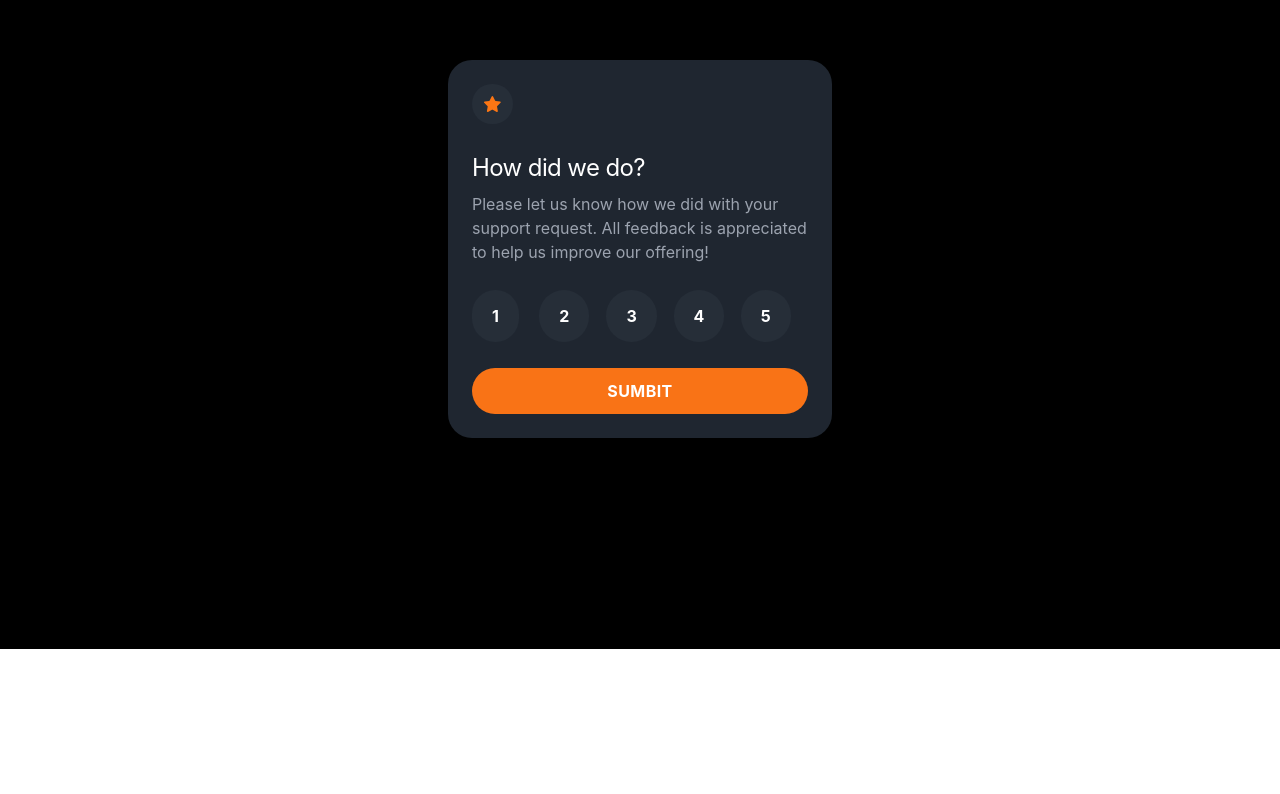
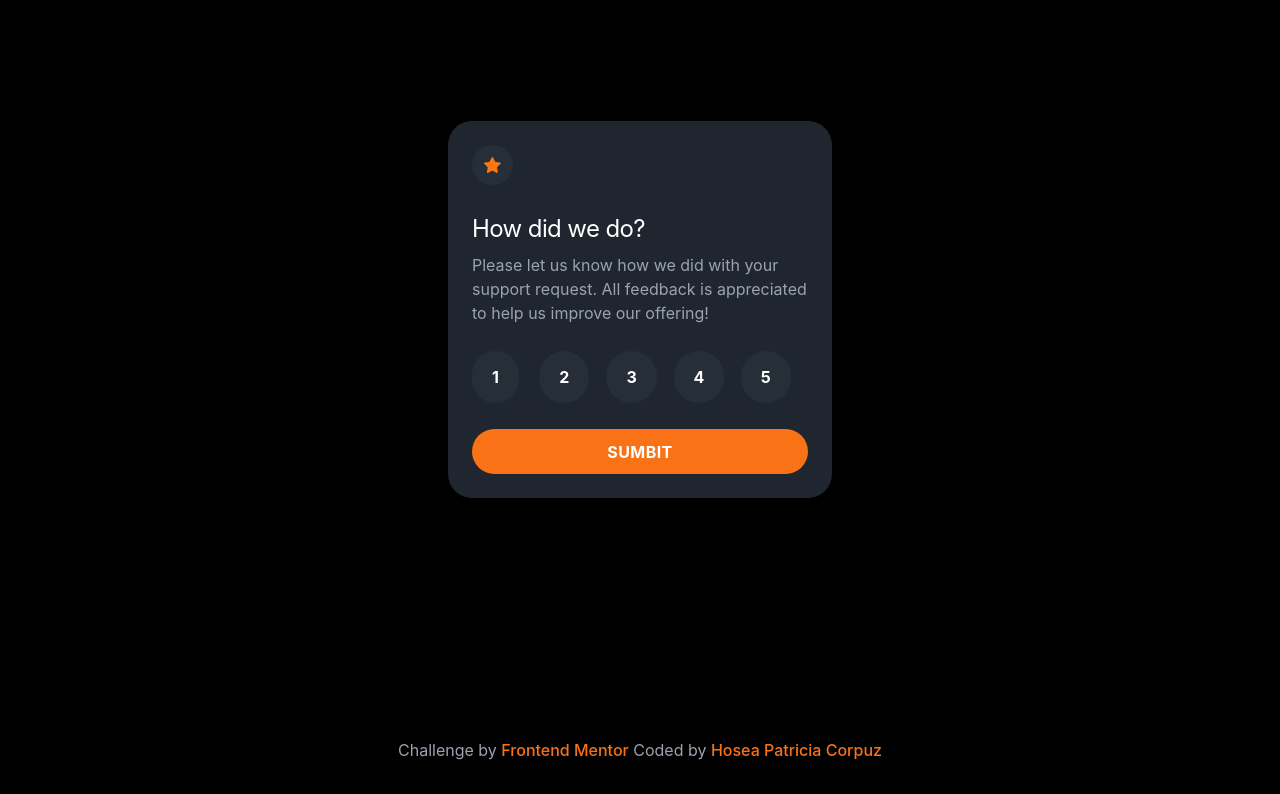
Before and after one commit to seya101/Interactive-Rating-Component, a Vue app: page / in a window 1280 px wide. Shown: the part 151-945 px from the top of the page. Before the commit the page ends 800 px from the top, so only its background shows below. Built offline with nearby package versions, Linux system fonts and the light colour scheme.

Commit message:
add footer

```diff
--- a/index.html
+++ b/index.html
@@ -6,8 +6,8 @@
     <meta name="viewport" content="width=device-width, initial-scale=1.0" />
     <title>Frontend Mentor | Interactive rating component</title>
   </head>
-  <body class="bg-black">
-    <div id="app"></div>
+  <body class="bg-black ">
+    <div id="app" class="flex flex-col min-h-screen items-center"></div>
     <script type="module" src="/src/main.js"></script>
   </body>
 </html>
--- a/src/App.vue
+++ b/src/App.vue
@@ -1,7 +1,13 @@
 <template>
-  <div >
-    <rating-form></rating-form>
-  </div>
+    <div class="flex-grow my-60">
+      <rating-form></rating-form>
+    </div>
+    <footer class="text-gray-400 justify-center">
+        Challenge by
+        <a href="https://www.frontendmentor.io/" class="text-orange-500  hover:text-orange-200 active:text-orange-200"> Frontend Mentor</a>
+        Coded by
+        <a href="https://github.com/seya101" class="text-orange-500  hover:text-orange-200 active:text-orange-200 "> Hosea Patricia Corpuz</a>
+    </footer>
 </template>
 
 <script setup>
--- a/src/style.css
+++ b/src/style.css
@@ -39,8 +39,8 @@ a:hover {
 
 body {
   margin: 0;
-  display: flex;
-  place-items: center;
+  /* display: flex;
+  place-items: center; */
   min-width: 320px;
   min-height: 100vh;
 }
```
